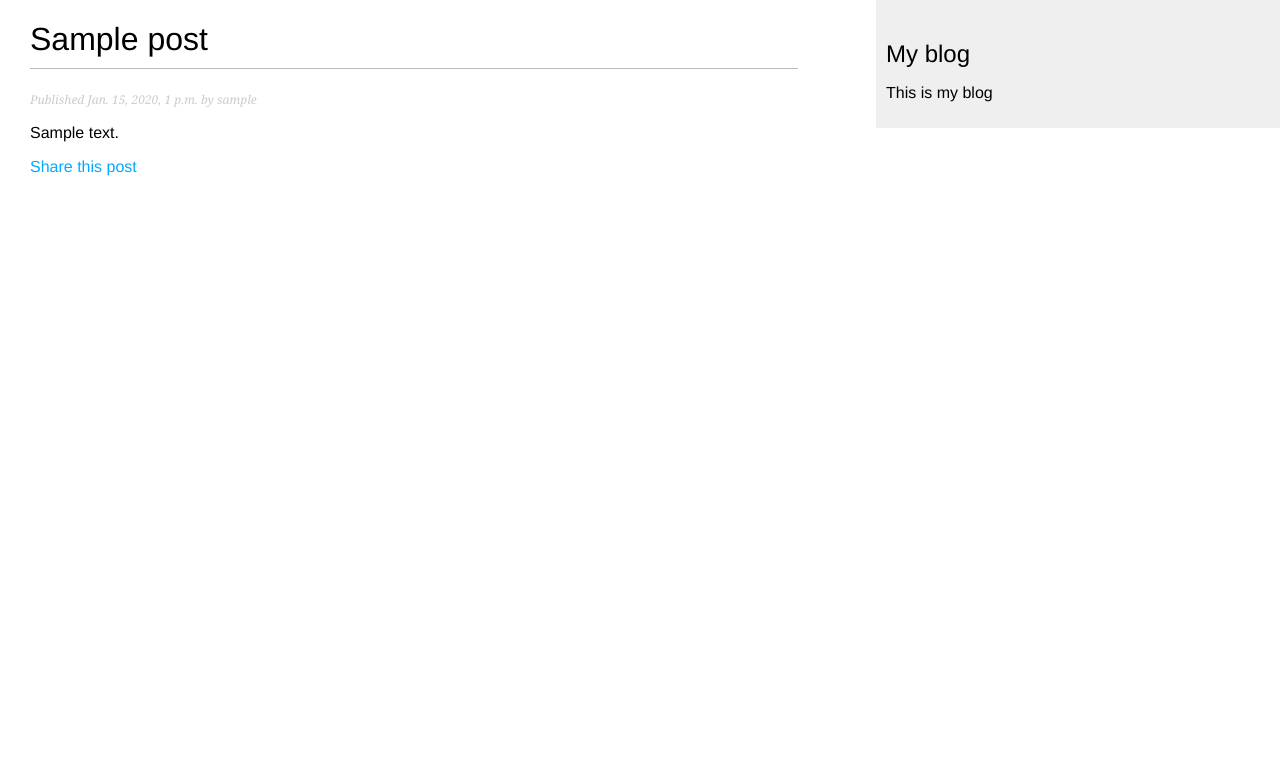
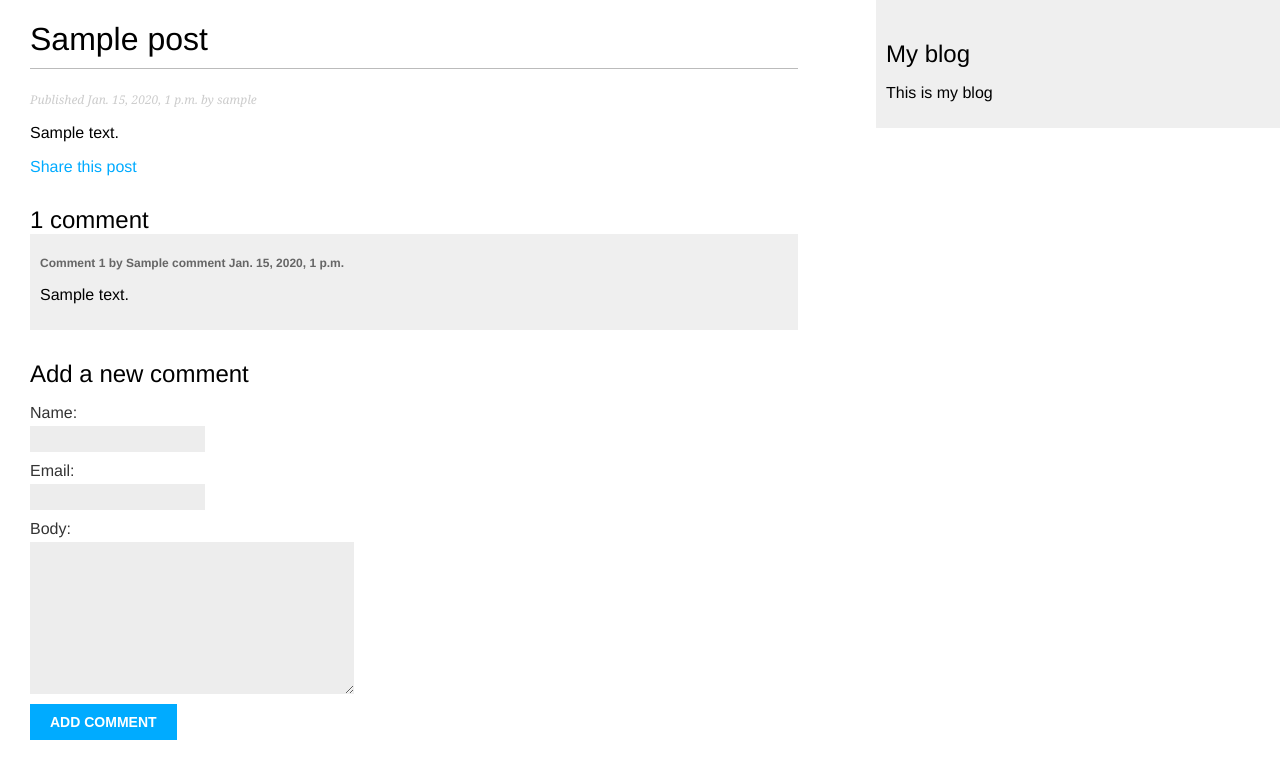
Before and after one commit to Vladiio/blog, a Django app: a page that uses blog/templates/blog/post/detail.html in a window 1280 px wide. Shown: the top 779 px of the page. Run offline with Django 3.2, Linux system fonts and the light colour scheme; tables that the repository leaves empty hold one stand-in row (values such as "Sample post"); parts of the project's set-up code (start-up, migrations or seed data) failed here and were passed over.

Commit message:
added comment functionality

```diff
--- a/blog/forms.py
+++ b/blog/forms.py
@@ -1,4 +1,6 @@
 from django import forms
+
+from .models import Comment
 
 
 class EmailPostForm(forms.Form):
@@ -7,3 +9,10 @@ class EmailPostForm(forms.Form):
     to = forms.EmailField()
     comments = forms.CharField(required=False,
                                widget=forms.Textarea)
+
+
+class CommentForm(forms.ModelForm):
+
+    class Meta:
+        model = Comment
+        fields = ('name', 'email', 'body', )
--- a/blog/models.py
+++ b/blog/models.py
@@ -43,3 +43,19 @@ class Post(models.Model):
                              self.publish.strftime('%m'),
                              self.publish.strftime('%d'),
                              self.slug])
+
+
+class Comment(models.Model):
+    post = models.ForeignKey(Post, related_name='comments')
+    name = models.CharField(max_length=80)
+    email = models.EmailField()
+    body = models.TextField()
+    created = models.DateTimeField(auto_now_add=True)
+    updated = models.DateTimeField(auto_now=True)
+    active = models.BooleanField(default=True)
+
+    class Meta:
+        ordering = ('created', )
+
+    def __str__(self):
+         return 'Comment by {} on {}'.format(self.name, self.post)
--- a/blog/templates/blog/post/detail.html
+++ b/blog/templates/blog/post/detail.html
@@ -3,6 +3,7 @@
 {% block title %}{{ post.title }}{% endblock %}
 
 {% block content %}
+
     <h1>{{ post.title }}</h1>
     <p class="date">
         Published {{ post.publish }} by {{ post.author }}
@@ -13,4 +14,35 @@
             Share this post
         </a>
     </p>
+
+    {% with comments.count as total_comments %}
+        <h2>
+            {{ total_comments }} comment{{ total_comments|pluralize }}
+        </h2>
+    {% endwith %}
+
+    {% for comment in comments %}
+        <div class="comment">
+            <p class="info">
+                Comment {{ forloop.counter }} by {{ comment.name }}
+                {{ comment.created }}
+            </p>
+            {{ comment.body|linebreaks }}
+        </div>
+    {% empty %}
+        <p>There are no comments yet</p>
+    {% endfor %}
+
+    {% if new_comment %}
+        <h3>Your comment has been added</h3>
+    {% else %}
+        <h2>Add a new comment</h2>
+        <form action="." method="post">
+            {% csrf_token %}
+            {{ comment_form.as_p }}
+            <p>
+                <input type="submit" value="Add comment">
+            </p>
+        </form>
+    {% endif %}
 {% endblock %}
--- a/blog/views.py
+++ b/blog/views.py
@@ -3,8 +3,8 @@ from django.core.paginator import Paginator, EmptyPage, PageNotAnInteger
 from django.views.generic import ListView
 from django.core.mail import send_mail
 
-from .forms import EmailPostForm
-from .models import Post
+from .forms import EmailPostForm, CommentForm
+from .models import Post, Comment
 
 '''
 def post_list(request):
@@ -25,15 +25,33 @@ def post_list(request):
                    'page': page})
 '''
 
+
 def post_detail(request, year, month, day, post):
     post = get_object_or_404(Post, slug=post,
                              status='published',
                              publish__year=year,
                              publish__month=month,
                              publish__day=day)
+
+    comments = post.comments.filter(active=True)
+    new_comment = None
+
+    if request.method == 'POST':
+        comment_form = CommentForm(data=request.POST)
+        if comment_form.is_valid():
+
+            new_comment = comment_form.save(commit=False)
+            new_comment.post = post
+            new_comment.save()
+    else:
+        comment_form = CommentForm()
+
     return render(request,
                   'blog/post/detail.html',
-                  {'post': post})
+                  {'post': post,
+                   'comments': comments,
+                   'comment_form': comment_form,
+                   'new_comment': new_comment})
 
 
 class PostListView(ListView):
```
Also changed, not shown: blog/admin.py (+10 -1 lines).
